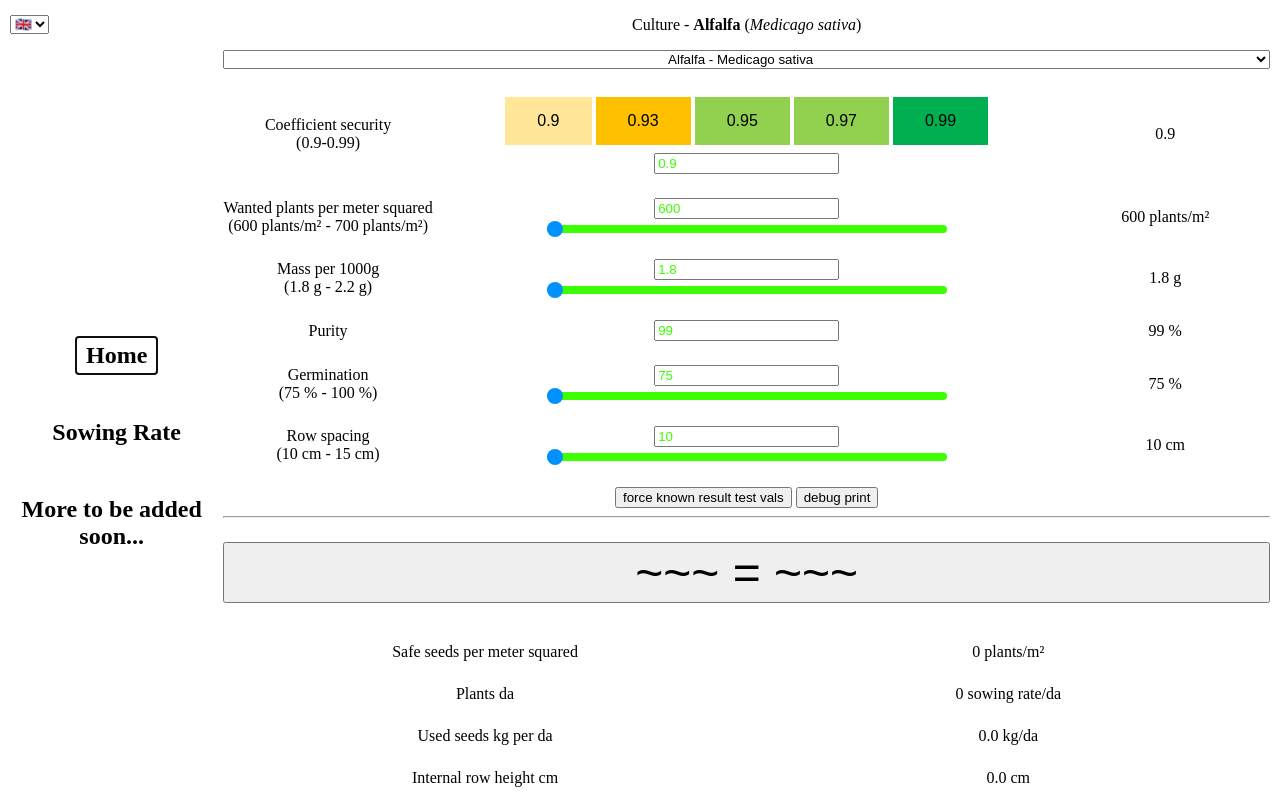
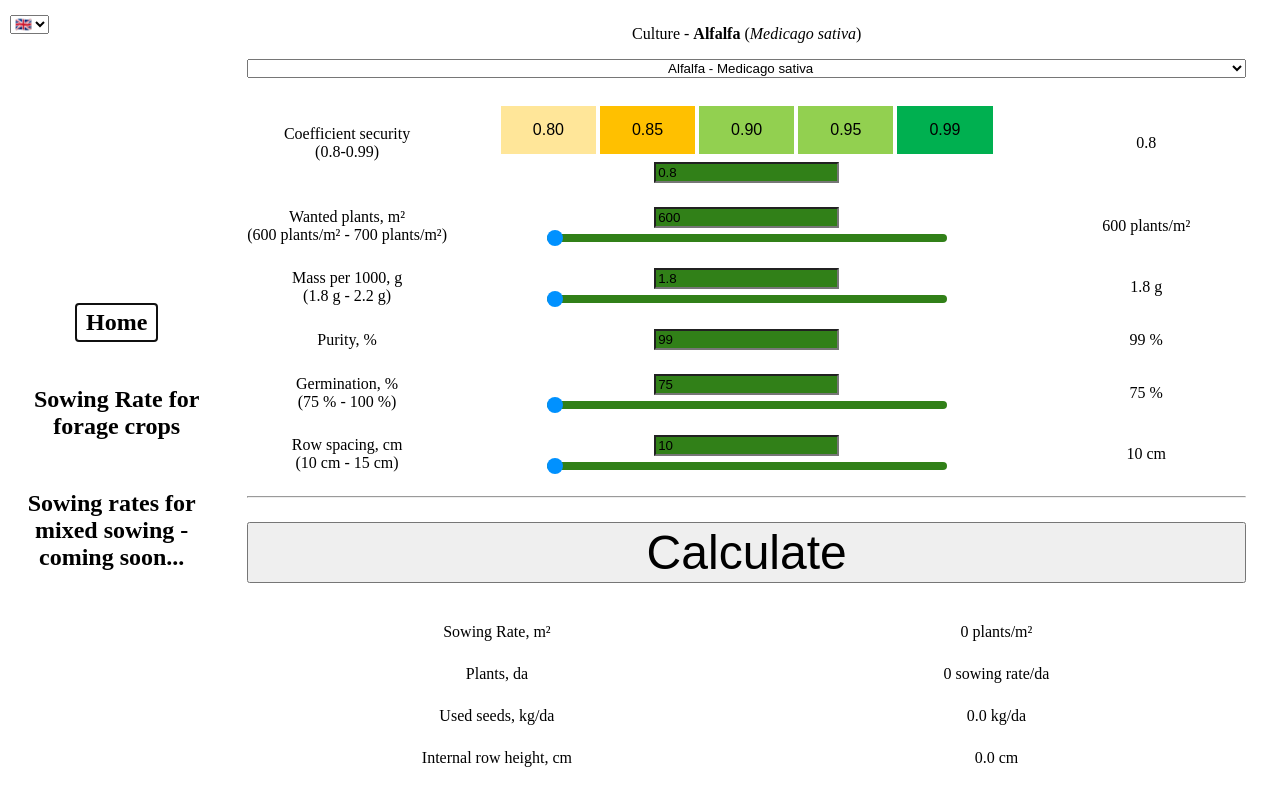
Before and after one commit to Bozhidar-A/farming-calculator-app, a Svelte app: page /sowingrate in a window 1280 px wide. Built offline with nearby package versions, Linux system fonts and the light colour scheme.

Commit message:
Updated how a few output variables are calculated. Added function for conversion between values. Small css and quality of life improvements.

```diff
--- a/src/app.css
+++ b/src/app.css
@@ -77,7 +77,7 @@ button:focus-visible {
   --light-background: rgba(255, 255, 255, 0.87);
   color-scheme: light dark;
 
-  --within-bounds-color: #3cff00;
+  --within-bounds-color: #318018;
   --out-of-bounds-color: #ff0000;
 }
 
@@ -263,11 +263,11 @@ a:active {
 }
 
 .within-safe-range {
-  color: var(--within-bounds-color);
+  background-color: var(--within-bounds-color);
 }
 
 .outside-safe-range {
-  color: var(--out-of-bounds-color);
+  background-color: var(--out-of-bounds-color);
 }
 
 /* within-safe-range */
--- a/src/assets/SowingRateData.json
+++ b/src/assets/SowingRateData.json
@@ -8,10 +8,10 @@
     "coefficientSecurity": {
       "type": "buttons",
       "values": [
-        0.9,
-        0.93,
+        0.80,
+        0.85,
+        0.90,
         0.95,
-        0.97,
         0.99
       ]
     },
--- a/src/assets/TextMap.json
+++ b/src/assets/TextMap.json
@@ -18,22 +18,23 @@
     "culture_16": "Crested wheatgrass",
     "culture_17": "Desert wheatgrass",
     "Sidebar_home": "Home",
-    "Sidebar_sowingRate": "Sowing Rate",
-    "Sidebar_moreComingSoon": "More to be added soon...",
+    "Sidebar_sowingRate": "Sowing Rate for forage crops",
+    "Sidebar_moreComingSoon": "Sowing rates for mixed sowing - coming soon...",
     "Home_welcomeText": "Agro Calculator",
-    "Home_subWelcomeTextDesktop": "👈 Select what you want to calculate from the left",
+    "Home_subWelcomeTextDesktop": "👈 Pick a feature",
     "Home_subWelcomeTextMobile": "The use the fetures of this app please tap at the top left and pick the feature you want to use",
     "SowingRate_culture": "Culture",
     "SowingRate_coefficientSecurity": "Coefficient security",
-    "SowingRate_wantedPlantsPerMeterSquared": "Wanted plants per meter squared",
-    "SowingRate_massPer1000g": "Mass per 1000g",
-    "SowingRate_purity": "Purity",
-    "SowingRate_germination": "Germination",
-    "SowingRate_rowSpacingCm": "Row spacing",
-    "SowingRate_sowingRateSafeSeedsPerMeterSquared": "Safe seeds per meter squared",
-    "SowingRate_sowingRatePlantsPerDecare": "Plants da",
-    "SowingRate_usedSeedsKgPerDecare": "Used seeds kg per da",
-    "SowingRate_internalRowHeightCm": "Internal row height cm"
+    "SowingRate_wantedPlantsPerMeterSquared": "Wanted plants, m²",
+    "SowingRate_massPer1000g": "Mass per 1000, g",
+    "SowingRate_purity": "Purity, %",
+    "SowingRate_germination": "Germination, %",
+    "SowingRate_rowSpacingCm": "Row spacing, cm",
+    "SowingRate_sowingRateSafeSeedsPerMeterSquared": "Sowing Rate, m²",
+    "SowingRate_sowingRatePlantsPerDecare": "Plants, da",
+    "SowingRate_usedSeedsKgPerDecare": "Used seeds, kg/da",
+    "SowingRate_internalRowHeightCm": "Internal row height, cm",
+    "Calculate": "Calculate"
   },
   "BG": {
     "culture_1": "Люцерна",
@@ -53,21 +54,22 @@
     "culture_15": "Ежова главица",
     "culture_16": "Пустинен житняк",
     "Sidebar_home": "Начало",
-    "Sidebar_sowingRate": "Семенен рейт",
-    "Sidebar_moreComingSoon": "Още скоро...",
+    "Sidebar_sowingRate": "Сеитбена норма при фуражни култури",
+    "Sidebar_moreComingSoon": "Сеитбени норми за смесени посеви - очаквайте скоро...",
     "Home_welcomeText": "Агро калкулатор",
-    "Home_subWelcomeTextDesktop": "👈 Изберете какво ще смятате от ляво",
+    "Home_subWelcomeTextDesktop": "👈 Избор на функция",
     "Home_subWelcomeTextMobile": "За да използвате функциите на това приложение, моля, натиснете бутона горе в ляво и изберете функцията, която искате да използвате",
     "SowingRate_culture": "Култура",
-    "SowingRate_coefficientSecurity": "Коефициент на сигурност",
-    "SowingRate_wantedPlantsPerMeterSquared": "Желани растения на кв.м.",
-    "SowingRate_massPer1000g": "Маса на 1000г.",
-    "SowingRate_purity": "Чистота",
-    "SowingRate_germination": "Кълняемост",
-    "SowingRate_rowSpacingCm": "Разстояние между редовете",
-    "SowingRate_sowingRateSafeSeedsPerMeterSquared": "Безопасни семена на кв.м.",
-    "SowingRate_sowingRatePlantsPerDecare": "Растения да",
-    "SowingRate_usedSeedsKgPerDecare": "Използвани семена кг на да",
-    "SowingRate_internalRowHeightCm": "Вътрешна височина на реда см"
+    "SowingRate_coefficientSecurity": "Коефициент на осигуреност",
+    "SowingRate_wantedPlantsPerMeterSquared": "Желана гъстота, растения на m²",
+    "SowingRate_massPer1000g": "Маса 1000, g",
+    "SowingRate_purity": "Чистота, %",
+    "SowingRate_germination": "Кълняемост, %",
+    "SowingRate_rowSpacingCm": "Междуредово растояние, cm",
+    "SowingRate_sowingRateSafeSeedsPerMeterSquared": "Сеитбена норма, брой семена на m²",
+    "SowingRate_sowingRatePlantsPerDecare": "Сеитбена норма pастения, da",
+    "SowingRate_usedSeedsKgPerDecare": "Количество/разход семена, kg/da",
+    "SowingRate_internalRowHeightCm": "Вътрередово разстояние, см",
+    "Calculate": "Изчисли"
   }
 }
--- a/src/lib/classes/SowingRate.ts
+++ b/src/lib/classes/SowingRate.ts
@@ -136,6 +136,18 @@ export class SowingRate implements SowingRateInterface {
   }
 
   // funcs
+  CmToMeters(cm: number): number{
+    return cm / 100;
+  }
+
+  MetersToCm(meters: number): number {
+    return meters * 100;
+  }
+
+  MetersSquaredToDecare(metersSquared: number): number {
+    return metersSquared * 1000;
+  }
+
   FillWithData(data:SowingRateFetchedInterface): void{
     //this is VERY bad and there is a way to make this more sane, but this works
     Object.keys(data).forEach((key) => {
@@ -165,7 +177,7 @@ export class SowingRate implements SowingRateInterface {
   }
 
   CalculateSowingRatePlantsDa(): number {
-    return this.CalculateSowingRateSafeSeedsPerMeterSquared() * 1000;
+    return this.MetersSquaredToDecare(this.CalculateSowingRateSafeSeedsPerMeterSquared());
   }
 
   CalculateUsedSeedsKgPerDa(): number {
@@ -179,10 +191,13 @@ export class SowingRate implements SowingRateInterface {
 
   CalculateInternalRowHeightCm(): number {
     return (
-      10000 /
-      this.rowSpacingCm /
-      this.CalculateSowingRateSafeSeedsPerMeterSquared()
-    );
+      this.MetersToCm((
+        1000 / //from formula
+        (this.CmToMeters(this.rowSpacingCm)) // input is in cm, but formula needs meters, so convert it
+      )) // according to the formula we need to turn it back to cm
+      /
+      this.CalculateSowingRatePlantsDa()
+    )
   }
 
   CalculateEndResults(): void {
--- a/src/lib/components/SowingRateButtons.svelte
+++ b/src/lib/components/SowingRateButtons.svelte
@@ -57,12 +57,13 @@
             HandleButtonClick(value);
           }}
         >
-          {value}
+          {value.toFixed(2)}
         </button>
       {/each}
     </div>
     <input
       type="number"
+      step="0.01"
       class={currClass}
       bind:value={sowingRateDataWorking[wantedProperty]}
       on:change={(e) => {
--- a/src/lib/components/SowingRateConst.svelte
+++ b/src/lib/components/SowingRateConst.svelte
@@ -24,6 +24,7 @@
   <div class="component-var-input">
     <input
       type="number"
+      step="0.01"
       class={currClass}
       bind:value={sowingRateDataWorking[wantedProperty]}
       on:change={(e) => {
--- a/src/lib/components/SowingRateSlider.svelte
+++ b/src/lib/components/SowingRateSlider.svelte
@@ -43,6 +43,7 @@
     <input
       class={currClass}
       type="number"
+      step="0.01"
       bind:value={sowingRateDataWorking[wantedProperty]}
       on:change={(e) => {
         HandleChangeTextInput(e);
--- a/src/lib/interfaces/SowingRateInterface.ts
+++ b/src/lib/interfaces/SowingRateInterface.ts
@@ -17,6 +17,9 @@ export default interface SowingRateInterface {
   internalRowHeightCm: number;
 
   // funcs
+  CmToMeters(cm: number): number;
+  MetersToCm(meters: number): number;
+  MetersSquaredToDecare(metersSquared: number): number;
   CalculateSowingRateSafeSeedsPerMeterSquared(): number;
   CalculateSowingRatePlantsDa(): number;
   CalculateUsedSeedsKgPerDa(): number;
--- a/src/routes/SowingRate.svelte
+++ b/src/routes/SowingRate.svelte
@@ -28,7 +28,6 @@
 
   // just find all the supported culture from the json data
   let supportedCultures: {}[] = data.map((entry) => entry.culture);
-  console.log(supportedCultures)
 
   function UpdateCultureData(event) {
     let newCult = data.find((entry) => entry.culture.id == event.target.value);
@@ -120,21 +119,10 @@
           {/if}
         {/each}
       </div>
-      <button
-        on:click={() => {
-          sowingRateDataWorking.wantedPlantsPerMeterSquared = 28;
-          sowingRateDataWorking.massPer1000g = 200;
-          sowingRateDataWorking.germination = 92;
-          sowingRateDataWorking.rowSpacingCm = 70;
-        }}>force known result test vals</button
-      >
-      <button on:click={() => console.log(sowingRateDataWorking)}
-        >debug print</button
-      >
       <hr />
 
       <div class="outputs">
-        <button on:click={CalculateEndResults} class="full-width large-text spacing">~~~ = ~~~</button>
+        <button on:click={CalculateEndResults} class="full-width large-text spacing">{$store.textMap.Calculate}</button>
 
         <SowingRateOutput
           bind:textMap={$store.textMap}
```
